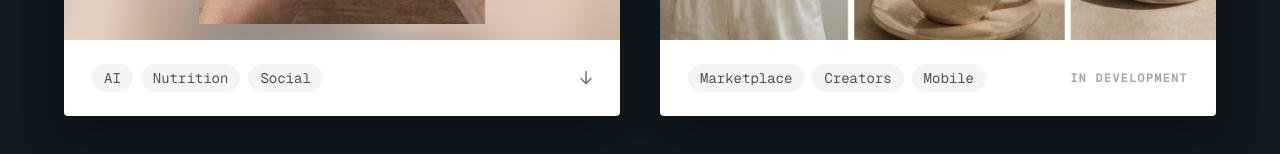
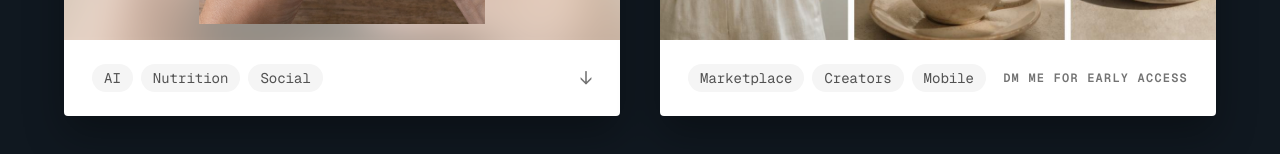
Before and after one commit to omriweinsteinPersonal/omriweinstein-website, a Next.js app: page / in a window 1280 px wide. Shown: the part 1444-1598 px from the top of the page. Built offline with nearby package versions, Linux system fonts and the light colour scheme.

Commit message:
Add Swavii early access contact link

```diff
--- a/app/page.tsx
+++ b/app/page.tsx
@@ -144,9 +144,12 @@ export default function Home() {
                       ↓
                     </a>
                   ) : (
-                    <span className="font-mono text-xs font-semibold uppercase tracking-widest text-neutral-400">
-                      In development
-                    </span>
+                    <a
+                      href="mailto:omri.weinstein@gmail.com?subject=Swavii%20early%20access"
+                      className="font-mono text-xs font-semibold uppercase tracking-widest text-neutral-500 transition hover:text-neutral-900"
+                    >
+                      DM me for early access
+                    </a>
                   )}
                 </div>
               </article>
```
